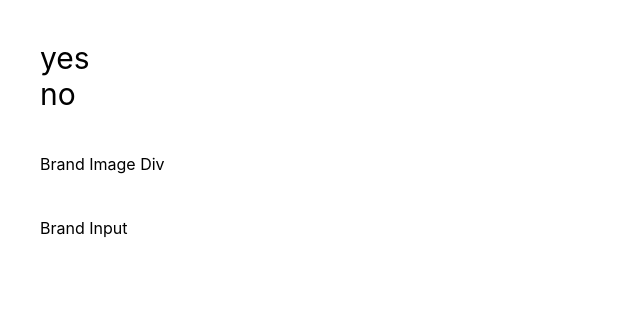
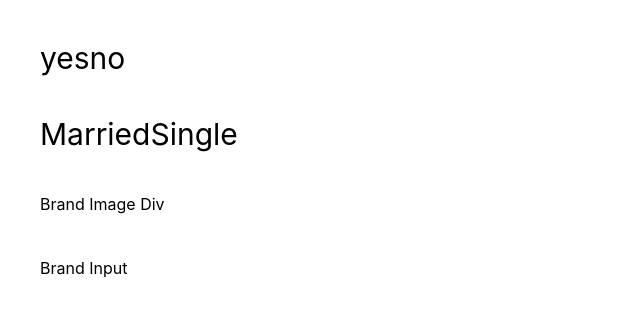
Before and after one commit to JabezSanjay/cher-app, a React (Create React App) app: page / in a window 1280 px wide. Shown: the top 316 px of the page, without its empty margins (0-640 px from the left). Built offline with nearby package versions, Linux system fonts and the light colour scheme.

Commit message:
completed button

```diff
--- a/src/App.js
+++ b/src/App.js
@@ -1,4 +1,4 @@
-import React from "react";
+import React, { useState } from "react";
 import BrandButton from "./Components/BrandButton";
 import BrandImageDiv from "./Components/BrandImageDiv";
 import BrandInput from "./Components/BrandInput";
@@ -6,9 +6,13 @@ import BrandInput from "./Components/BrandInput";
 const App = () => {
   return (
     <div>
-      <div className="m-10">
+      <div className="m-10 flex">
         <BrandButton buttonName="yes" buttonValue={true} />
         <BrandButton buttonName="no" buttonValue={false} />
+      </div>
+      <div className="m-10 flex">
+        <BrandButton buttonName="Married" buttonValue={true} />
+        <BrandButton buttonName="Single" buttonValue={false} />
       </div>
       <div className="m-10">
         <BrandImageDiv />
```
